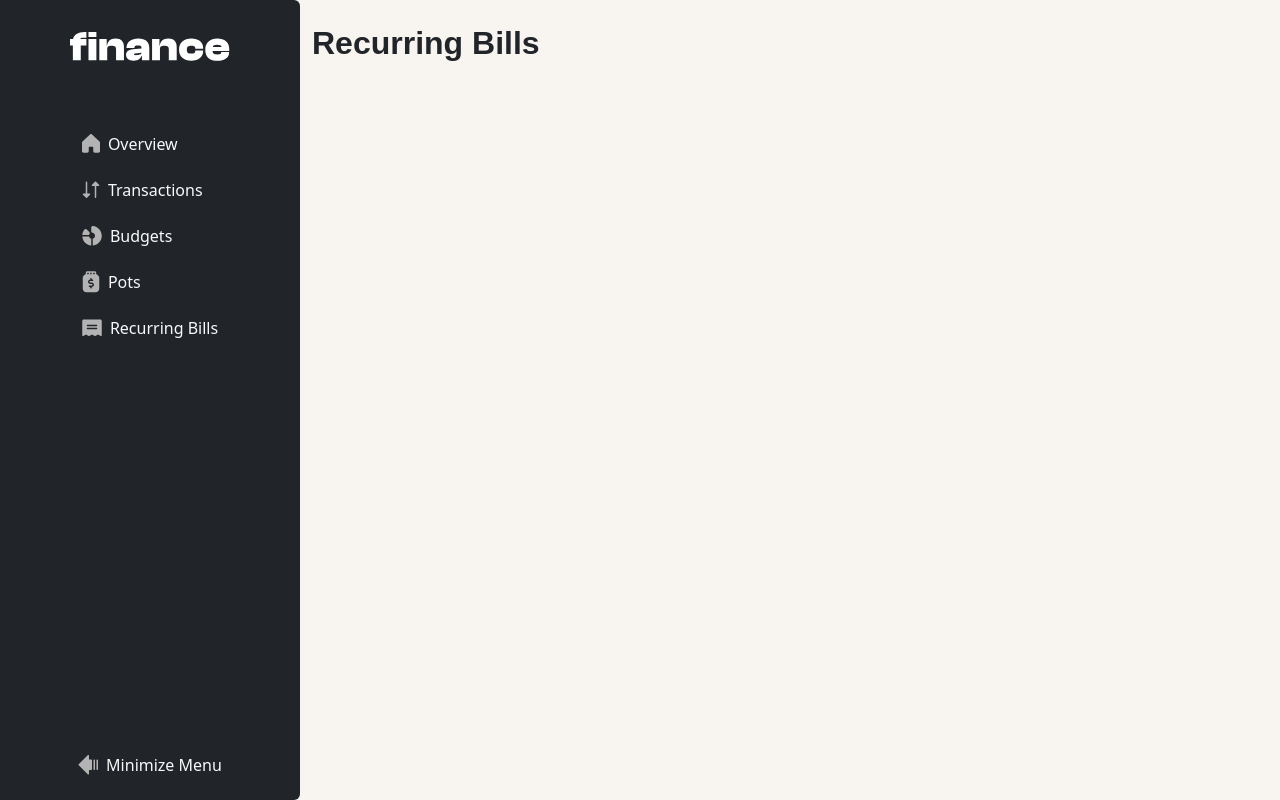
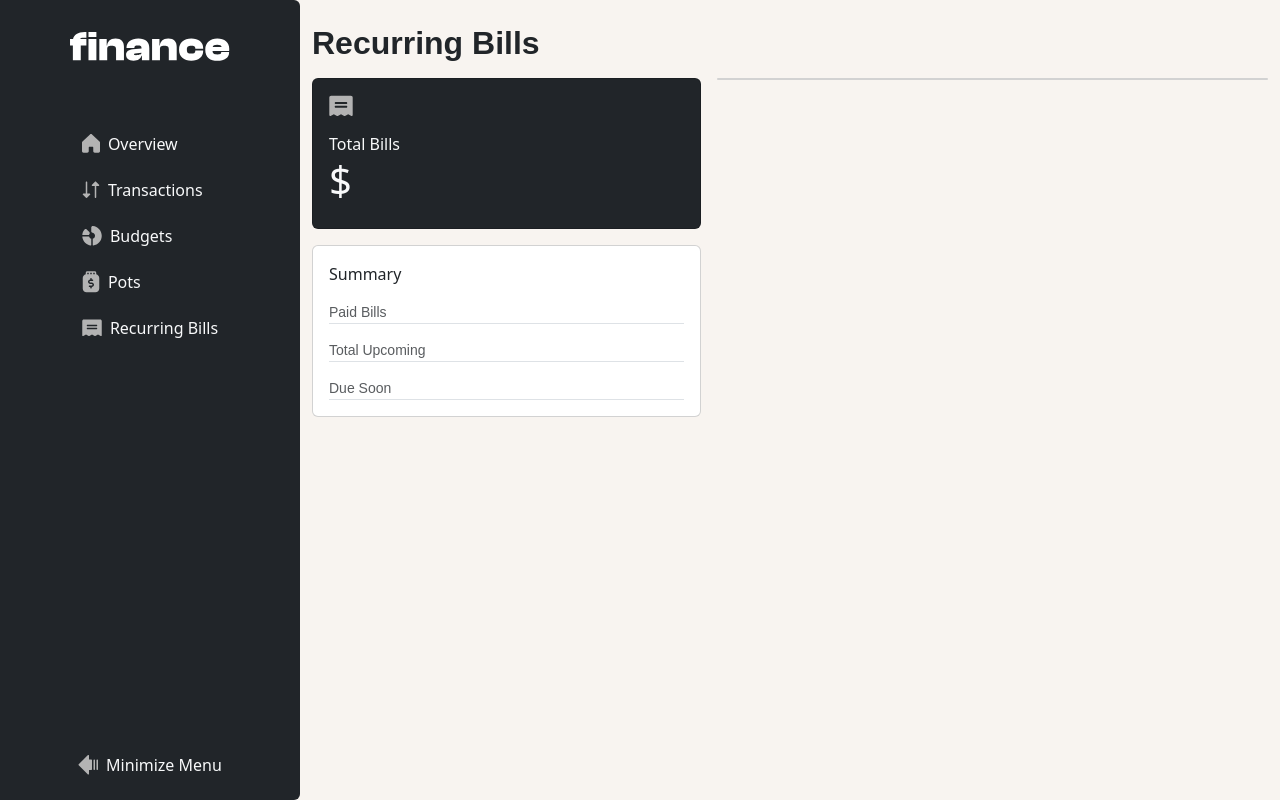
Before and after one commit to abdalsimam1-sketch/personal-finance-app, a React (Vite) app: page /bills in a window 1280 px wide. Built offline with nearby package versions, Linux system fonts and the light colour scheme.

Commit message:
add : total bills section and summary section

```diff
--- a/src/pages/RecurringBills.jsx
+++ b/src/pages/RecurringBills.jsx
@@ -1,11 +1,48 @@
 import React from "react";
 import { Title } from "../components/UI/Title";
+import billsIcon from "../assets/images/icon-nav-recurring-bills.svg";
 export const RecurringBills = () => {
   return (
-    <div className="container">
+    <div className="container d-flex flex-column gap-3">
       <div className="mt-4">
         <Title>Recurring Bills</Title>
       </div>
+      <main className="row g-md-3">
+        <section className="col-12 col-lg-5 d-flex flex-column flex-md-row flex-lg-column gap-3">
+          <div className="p-3 bg-dark card text-light w-100 ">
+            <div className="d-flex gap-3 flex-md-column">
+              <img
+                src={billsIcon}
+                alt="bills icon"
+                style={{ width: "1.5rem" }}
+              />
+              <div className="">
+                <span>Total Bills</span> <h1>$</h1>
+              </div>
+            </div>
+          </div>
+          <div className="card p-3 w-100 d-flex flex-column gap-3">
+            <span>Summary</span>
+            <div className="d-flex justify-content-between align-items-center text-preset-4 border-bottom">
+              <span className="text-muted">Paid Bills</span>
+              <span></span>
+            </div>
+            <div className="d-flex justify-content-between align-items-center text-preset-4 border-bottom">
+              {" "}
+              <span className="text-muted">Total Upcoming</span>
+              <span></span>
+            </div>
+            <div className="d-flex justify-content-between align-items-center text-preset-4 border-bottom">
+              {" "}
+              <span className="text-muted">Due Soon</span>
+              <span></span>
+            </div>
+          </div>
+        </section>
+        <section className="col-12 col-lg-7">
+          <div className="card"></div>
+        </section>
+      </main>
     </div>
   );
 };
```
